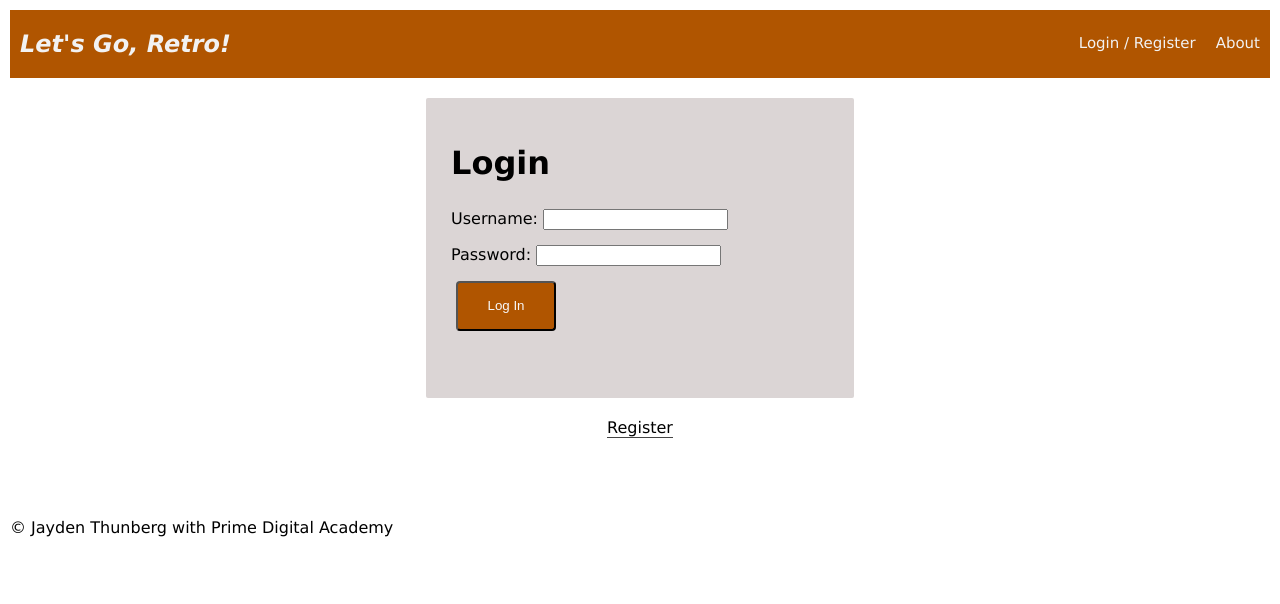
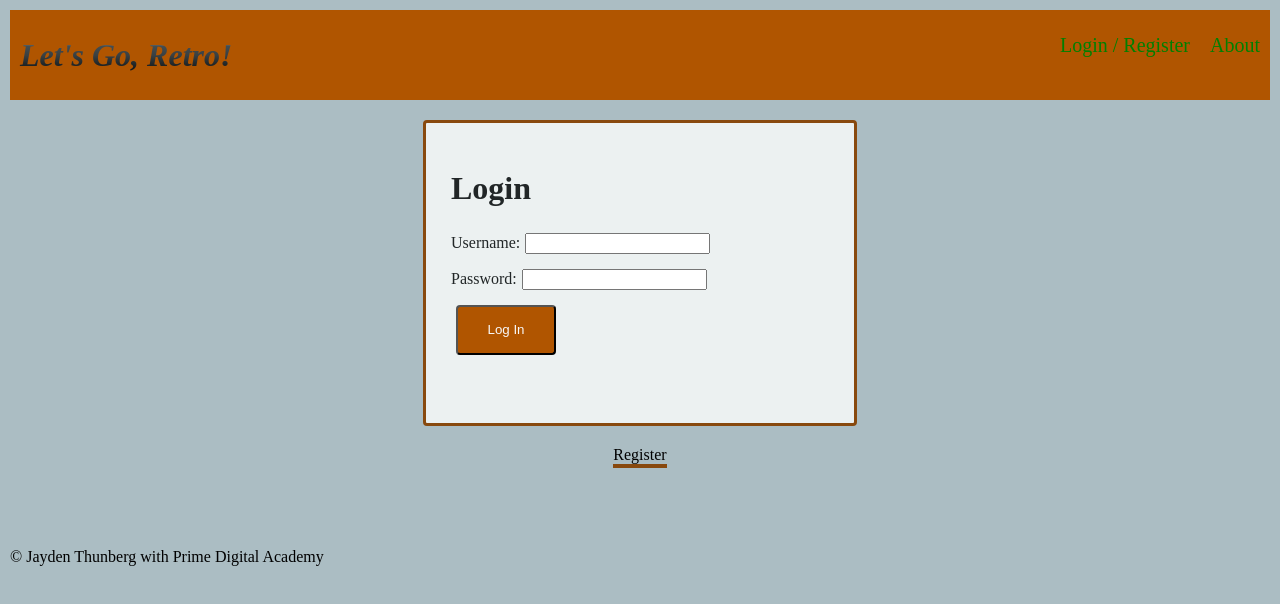
Before and after one commit to JaydenThunberg/solo-project, a React (Create React App) app: page /#/home in a window 1280 px wide. Before the commit this address led to /#/edit. Shown: the top 604 px of the page. Built offline with nearby package versions, Linux system fonts and the light colour scheme; no server answers.

Commit message:
working on styling color palette

```diff
--- a/src/components/App/App.css
+++ b/src/components/App/App.css
@@ -1,6 +1,7 @@
 body {
-    font-family: 'Lucida Sans', 'Lucida Sans Regular', 'Lucida Grande', 'Lucida Sans Unicode', Geneva, Verdana, sans-serif;
+    font-family: serif;
     margin: 0px;
+    background-color: rgb(171, 189, 195);
 }
 
 .alert {
@@ -9,12 +10,15 @@ body {
 }
 
 form {
-    background-color: #dbd5d5;
+    background-color: rgb(236, 241, 241);
+    color: rgb(33, 38, 39);
     width: 30%;
     height: 250px;
     margin: 20px auto;
     padding: 25px;
-    border-radius: 2px;
+    border-radius: 4px;
+    /* border-style: solid; */
+    border: solid  #88490e;
 }
 
 input {
@@ -44,7 +48,7 @@ input {
     padding:0;
     font: inherit;
     outline:0;
-    border-bottom:1px solid #444;
+    border-bottom:4px solid  #88490e;
     cursor: pointer;
 }
 
@@ -66,3 +70,9 @@ input {
 .alignDelete{
     justify-content: center;
 }
+
+a:link {
+    color: green;
+    background-color: transparent;
+    text-decoration: none;
+  }
--- a/src/components/EventItem/EventItem.css
+++ b/src/components/EventItem/EventItem.css
@@ -2,8 +2,8 @@
     display: inline-block;
     flex: row wrap;
     margin: 20px;
-    width: 250px;
-    max-height: 200px;
+    max-width: 300px;
+    max-height: 250px;
     justify-content: center;
     border: thin;
     border-style: solid;
@@ -25,3 +25,16 @@
     /* color: darkred; */
     text-align: center;
 }
+
+.eventText{
+    color:  #88490e;
+}
+
+.styleBtn{
+    border: 2px solid #88490e;
+    background-color: white;
+    color: black;
+    /* padding: 2px 2px; */
+    font-size: 16px;
+    cursor: pointer;
+}
--- a/src/components/EventItem/EventItem.js
+++ b/src/components/EventItem/EventItem.js
@@ -4,6 +4,9 @@ import Moment from 'react-moment';
 import './EventItem.css';
 
 class EventItem extends Component {
+    addToFavorites = () => {
+        console.log('in add to faves')
+    }
 
     render() {
         const name = this.props.item.event_name;
@@ -15,9 +18,11 @@ class EventItem extends Component {
 
         return (
             <div className="eventItems">
-                    <div className="items">
-                        <b>{name}</b>
+                {/* eventually move this to have two divs for event name & button and remove empty space span*/}
+                    <div className="items eventText">
+                        <b>{name}</b><span> </span><button className="styleBtn" onClick={this.addToFavorites}><span>⭐️</span> </button>
                     </div>
+
                     <div className="items">
                         <span>Dates: </span>
                         <Moment format="MM/DD/YYYY">{startDate}</Moment>
@@ -34,6 +39,7 @@ class EventItem extends Component {
                         {link}
                     </div>
                     <br/>
+
             </div>
 
         )//end return
--- a/src/components/Nav/Nav.css
+++ b/src/components/Nav/Nav.css
@@ -1,9 +1,12 @@
 .nav-title {
-    font-size: 24px;
+    font-size: 32px;
     font-weight: 700;
     display: inline-block;
-    color: #f2f2f2;
+    /* color: #f2f2f2; */
     padding-left: 10px;
+    background: -webkit-linear-gradient(rgb(230, 243, 248), rgb(68, 77, 80), rgb(57, 64, 66),  rgb(33, 38, 39), rgb(11, 13, 14));
+    -webkit-background-clip: text;
+    -webkit-text-fill-color: transparent;
 }
 
 .nav {
@@ -13,12 +16,12 @@
 
 .nav-link {
   float: left;
-  color: #f2f2f2;
+  color: rgb(33, 38, 39);
   background-color: #b05500;
   text-align: center;
   padding: 24px 10px;
   text-decoration: none;
-  font-size: 15px;
+  font-size: 20px;
 
   /* these last two make the logout button in
   the nav bar look like another link */
--- a/src/index.js
+++ b/src/index.js
@@ -4,6 +4,7 @@ import { createStore, applyMiddleware } from 'redux';
 import { Provider } from 'react-redux';
 import createSagaMiddleware from 'redux-saga';
 import logger from 'redux-logger';
+// import './index.css';
 
 import rootReducer from './redux/reducers'; // imports ./redux/reducers/index.js
 import rootSaga from './redux/sagas'; // imports ./redux/sagas/index.js
```
Also changed, not shown: src/components/Events/Events.css (line endings or trailing spaces).
